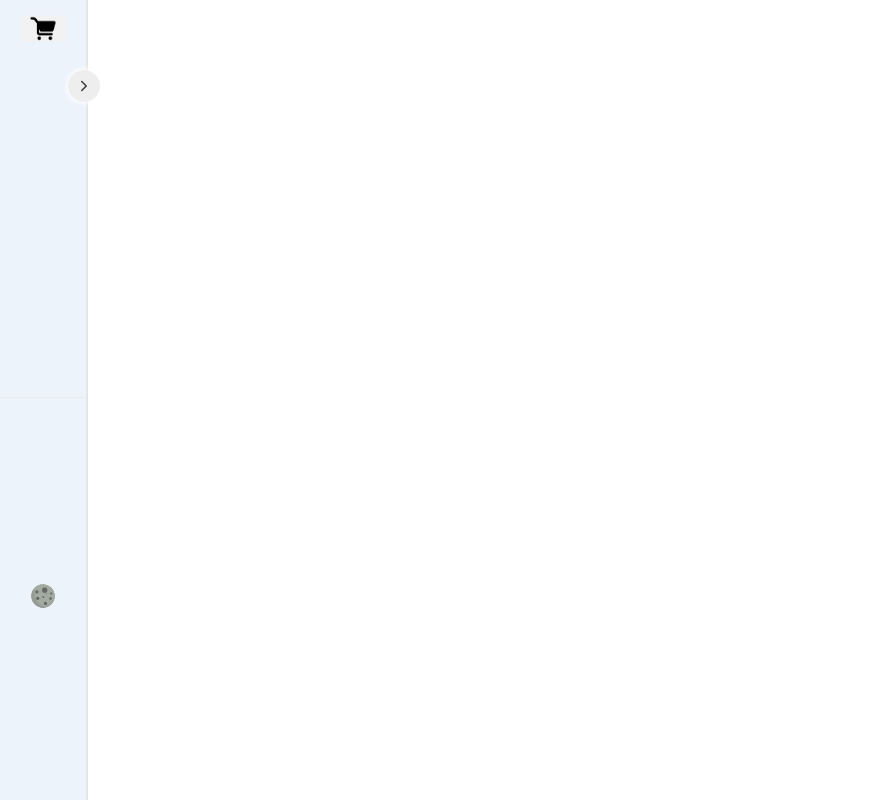
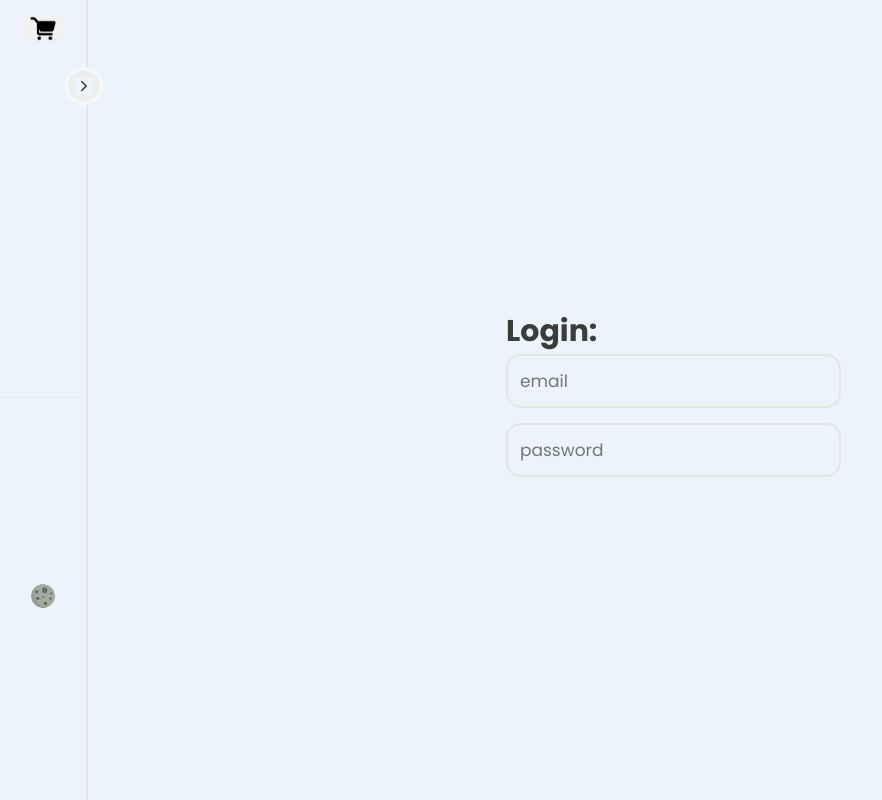
Before and after one commit to rosasrias/pos-react, a React (Vite) app: page /login in a window 1280 px wide. Before the commit this address had no page. Shown: the whole page, without its empty margins (0-882 px from the left). Built offline with nearby package versions, Linux system fonts and the light colour scheme; some icons are missing.

Commit message:
feat: implement login functionality with LoginTemplate and InputText2 components, enhance App layout with sidebar support

```diff
--- a/src/App.jsx
+++ b/src/App.jsx
@@ -11,7 +11,7 @@
   const { themeStyle } = useThemeStore();
   return (
     <ThemeProvider theme={themeStyle}>
-      <Container>
+      <Container className={sidebarOpen ? "active" : ""}>
         <GlobalStyles />
         <section className="contentSidebar">
           <Sidebar
@@ -31,22 +31,23 @@
 const Container = styled.div`
   display: grid;
   grid-template-columns: 1fr;
-  background-color: #333;
+  transition: 0.1s ease-in-out;
+  color: ${({ theme }) => theme.text};
   .contentSidebar {
     display: none;
-    background-color: rgba(78, 45, 45, 0.5);
   }
   .contentMenuambur {
     position: absolute;
-    background-color: rgba(45, 78, 45, 0.5);
   }
   .contentRouters {
-    background-color: rgba(45, 78, 76, 0.5);
     grid-column: 1;
     width: 100%;
   }
   @media ${Device.tablet} {
     grid-template-columns: 88px 1fr;
+    &.active {
+      grid-template-columns: 260px 1fr;
+    }
     .contentSidebar {
       display: initial;
     }
--- /dev/null
+++ b/src/components/atomos/Title.jsx
@@ -0,0 +1,6 @@
+import styled from "styled-components";
+
+export const Title = styled.span`
+  font-weight: 700;
+  font-size: 30px;
+`;
--- /dev/null
+++ b/src/components/organismos/formularios/InputText2.jsx
@@ -0,0 +1,63 @@
+import styled from "styled-components";
+
+export function InputText2({ children }) {
+  return (
+    <Container>
+      <div className="form__group field">{children}</div>
+    </Container>
+  );
+}
+const Container = styled.div`
+  position: relative;
+  display: flex;
+  align-items: center;
+  margin-bottom: 15px;
+  width: 100%;
+
+  .form__group {
+    position: relative;
+    width: 100%;
+  }
+  input:-webkit-autofill,
+  input:-webkit-autofill:hover,
+  input:-webkit-autofill:focus,
+  input:-webkit-autofill:active {
+    -webkit-background-clip: text;
+    -webkit-text-fill-color: ${(props) => props.theme.text};
+    transition: background-color 5000s ease-in-out 0s;
+  }
+  .form__field {
+    border: 2px solid ${({ theme }) => theme.color2};
+    border-radius: 15px;
+    font-family: inherit;
+    outline: 0;
+    font-size: 17px;
+    color: ${(props) => props.theme.text};
+    padding: 12px;
+    background: inherit;
+    transition: border-color 0.2s;
+    width: 94%;
+    &.disabled {
+      color: #696969;
+      background: #2d2d2d;
+      border-radius: 8px;
+      margin-top: 8px;
+      border-bottom: 1px dashed #656565;
+    }
+  }
+  .form__field:placeholder-shown ~ .form__label {
+    font-size: 17px;
+    cursor: text;
+  }
+
+  .form__field:focus {
+    font-weight: 700;
+    border-image-slice: 1;
+    border: 2px solid #1cb0f6;
+  }
+  /* reset input */
+  .form__field:required,
+  .form__field:invalid {
+    box-shadow: none;
+  }
+`;
--- /dev/null
+++ b/src/components/templates/LoginTemplate.jsx
@@ -0,0 +1,40 @@
+import styled from "styled-components";
+import { Title } from "../atomos/Title";
+import { InputText2 } from "../organismos/formularios/InputText2";
+
+export function LoginTemplate() {
+  return (
+    <Container>
+      <section className="contentCard">
+        <div className="card">
+          <Title>Login:</Title>
+          <form action="">
+            <InputText2>
+              <input
+                type="email"
+                className="form__field"
+                placeholder="email"
+                required
+              />
+            </InputText2>
+            <InputText2>
+              <input
+                type="password"
+                className="form__field"
+                placeholder="password"
+                required
+              />
+            </InputText2>
+          </form>
+        </div>
+      </section>
+    </Container>
+  );
+}
+
+const Container = styled.div`
+  height: 100vh;
+  display: flex;
+  justify-content: center;
+  align-items: center;
+`;
--- /dev/null
+++ b/src/pages/Login.jsx
@@ -0,0 +1,5 @@
+import { LoginTemplate } from "../components/templates/LoginTemplate";
+
+export function Login() {
+  return <LoginTemplate />;
+}
--- a/src/routes/routes.jsx
+++ b/src/routes/routes.jsx
@@ -1,10 +1,12 @@
 import { Routes, Route } from "react-router-dom";
 import { Home } from "../pages/Home";
+import { Login } from "../pages/Login";
 
 export function MyRoutes() {
   return (
     <Routes>
       <Route path="/" element={<Home />} />
+      <Route path="/login" element={<Login />} />
       <Route path="/about" element={<h1>About</h1>} />
       <Route path="/contact" element={<h1>Contact</h1>} />
     </Routes>
--- a/src/styles/GlobalStyles.jsx
+++ b/src/styles/GlobalStyles.jsx
@@ -6,5 +6,6 @@
     padding: 0;
     box-sizing: border-box;
     font-family: 'Poppins', sans-serif;
+    background-color: ${({ theme }) => theme.bgtotal};
     }
 `;
```
